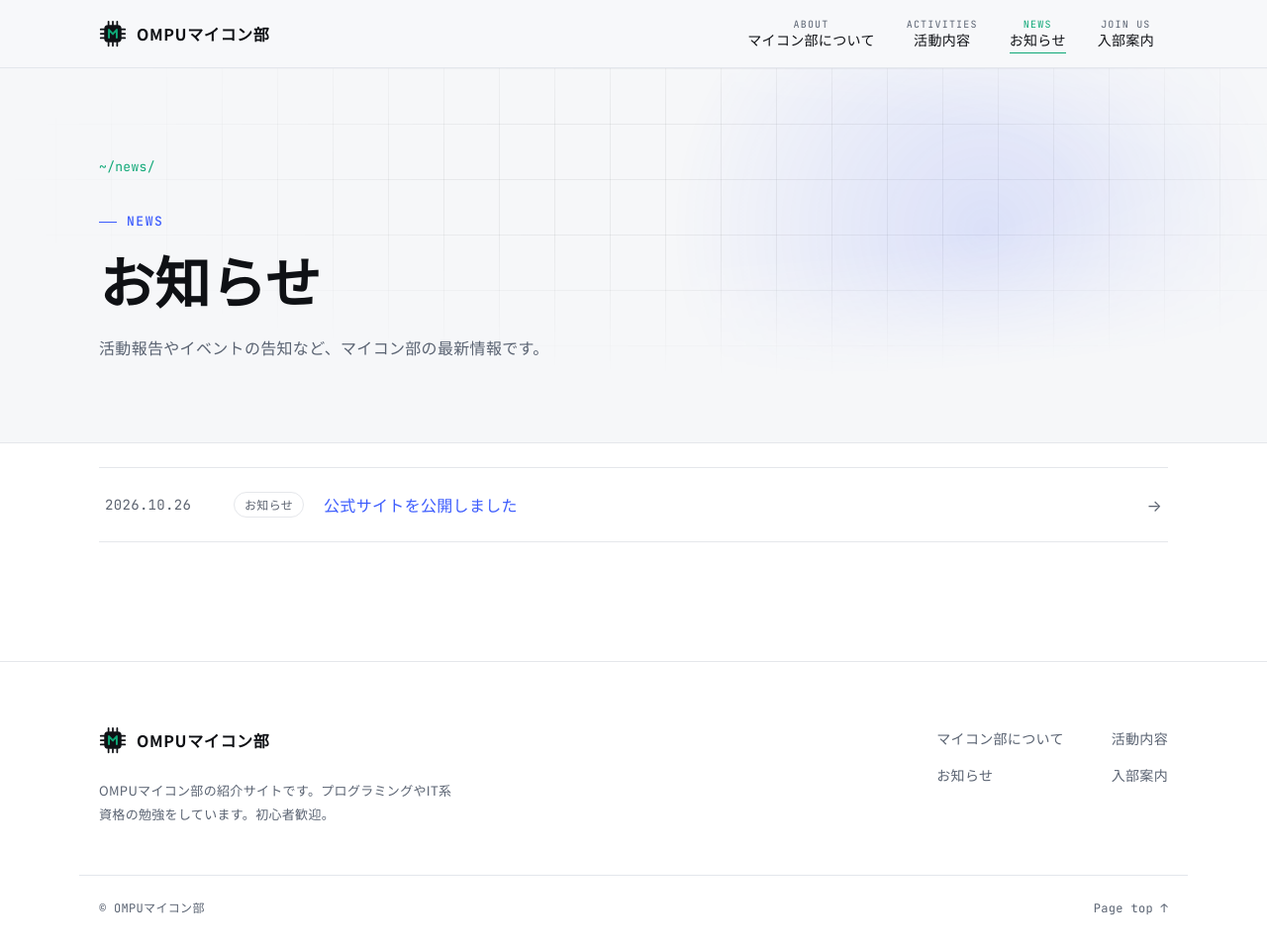
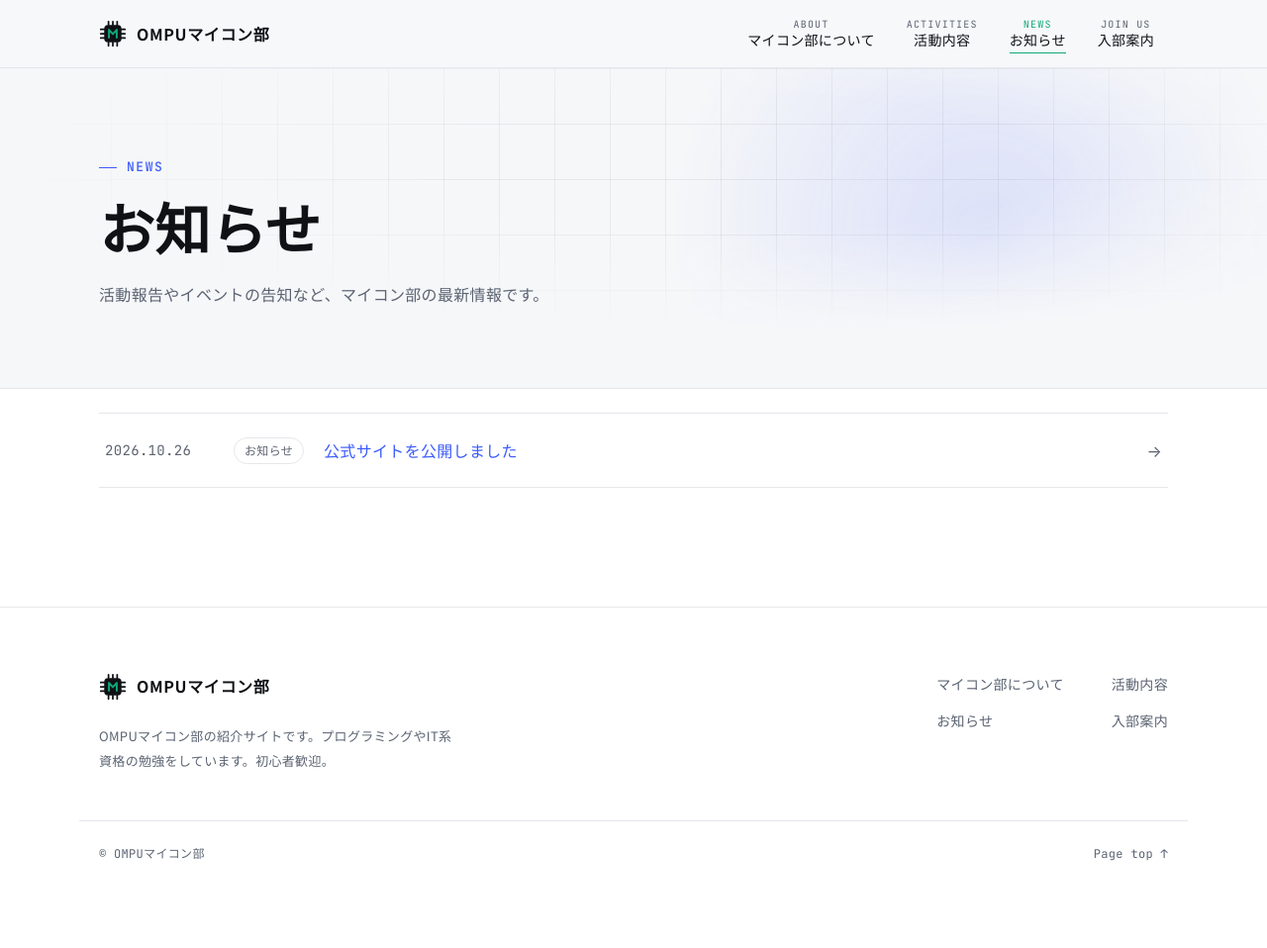
Before and after one commit to ompu-maikon/ompu-maikon.github.io, a Jekyll site: the page built from news.md, in a window 1280 px wide and 958 px high. Shown: the whole window at 99% size. Built offline with Jekyll 4.4.1, drawn with Linux system fonts in a browser that asks for light colours.

Commit message:
Add files via upload

```diff
--- a/_layouts/page.html
+++ b/_layouts/page.html
@@ -4,7 +4,6 @@ layout: default
 <section class="page-hero">
   <div class="hero-bg" aria-hidden="true"></div>
   <div class="wrap">
-    <p class="crumb"><a href="{{ '/' | relative_url }}">~</a>{{ page.url }}</p>
     <p class="eyebrow">{{ page.label }}</p>
     <h1>{{ page.title }}</h1>
     {% if page.lead %}<p class="page-lead">{{ page.lead }}</p>{% endif %}
--- a/_layouts/post.html
+++ b/_layouts/post.html
@@ -4,7 +4,6 @@ layout: default
 <section class="page-hero">
   <div class="hero-bg" aria-hidden="true"></div>
   <div class="wrap">
-    <p class="crumb"><a href="{{ '/' | relative_url }}">~</a>/<a href="{{ '/news/' | relative_url }}">news</a>/</p>
     <p class="eyebrow"><time>{{ page.date | date: "%Y.%m.%d" }}</time>{% if page.category %} · {{ page.category }}{% endif %}</p>
     <h1>{{ page.title }}</h1>
   </div>
```
